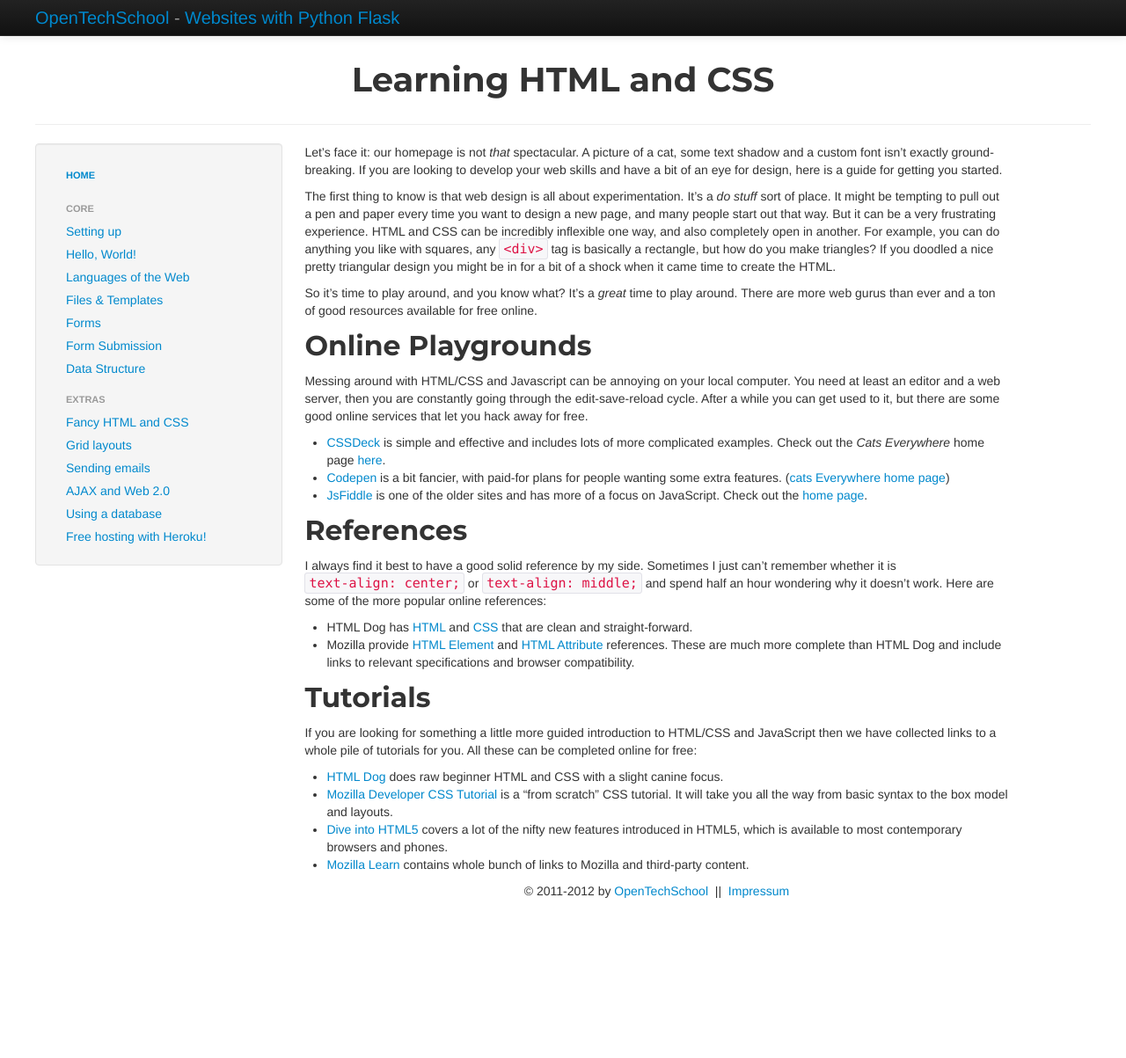
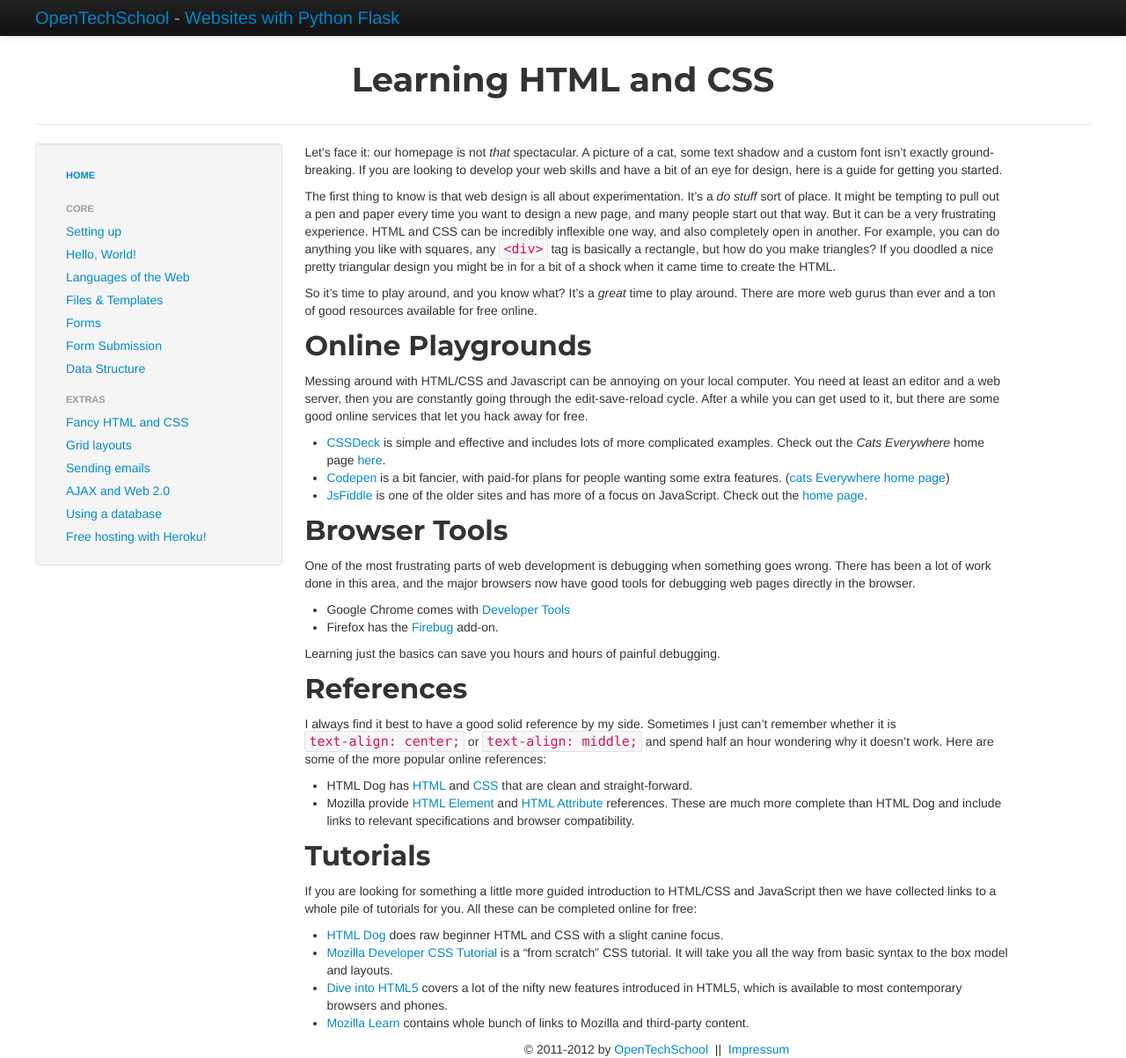
Before and after one commit to OpenTechSchool/python-flask, a Jekyll site: the page built from extras/learn-html-css.md, in a window 1280 px wide. Shown: the whole page at 88% size. Built offline with Jekyll 4.4.1, drawn with Linux system fonts in a browser that asks for light colours; before the commit the page ends 1023 px from its top, so only the background shows below that.

Commit message:
added browser tools

```diff
--- a/extras/learn-html-css.md
+++ b/extras/learn-html-css.md
@@ -17,6 +17,15 @@ Messing around with HTML/CSS and Javascript can be annoying on your local comput
 * [Codepen](http://codepen.io/) is a bit fancier, with paid-for plans for people wanting some extra features. ([cats Everywhere home page](http://codepen.io/anon/pen/xcteG))
 * [JsFiddle](http://jsfiddle.net/) is one of the older sites and has more of a focus on JavaScript. Check out the [home page](http://jsfiddle.net/TcJc8/).
 
+## Browser Tools
+
+One of the most frustrating parts of web development is debugging when something goes wrong. There has been a lot of work done in this area, and the major browsers now have good tools for debugging web pages directly in the browser.
+
+* Google Chrome comes with [Developer Tools](https://developers.google.com/chrome-developer-tools/)
+* Firefox has the [Firebug](https://addons.mozilla.org/en-US/firefox/addon/firebug/) add-on.
+
+Learning just the basics can save you hours and hours of painful debugging.
+
 ## References
 
 I always find it best to have a good solid reference by my side. Sometimes I just can't remember whether it is `text-align: center;` or `text-align: middle;` and spend half an hour wondering why it doesn't work. Here are some of the more popular online references:
```
